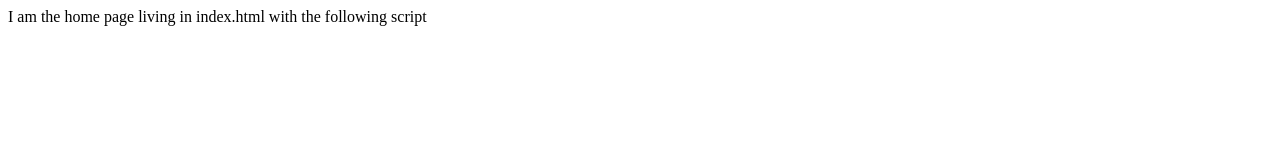
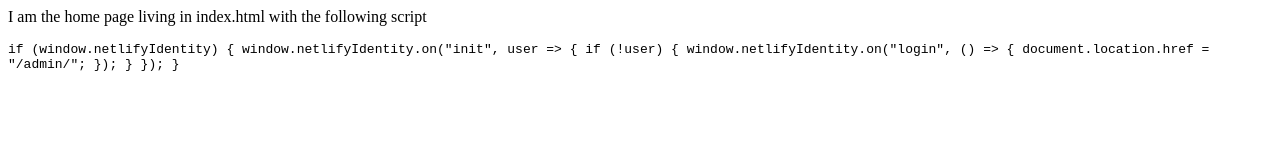
Before and after one commit to tidiview/simple-backend, a plain HTML site: page index.html in a window 1280 px wide. Drawn offline with Linux system fonts and the light colour scheme.

Commit message:
Update index.html

```diff
--- a/index.html
+++ b/index.html
@@ -6,7 +6,7 @@
   </head>
   <body>
     <p>I am the home page living in index.html with the following script</p>
-    <code><script>
+    <code>
   if (window.netlifyIdentity) {
     window.netlifyIdentity.on("init", user => {
       if (!user) {
@@ -16,7 +16,7 @@
       }
     });
   }
-</script></code>
+    </code>
     <script>
   if (window.netlifyIdentity) {
     window.netlifyIdentity.on("init", user => {
```
